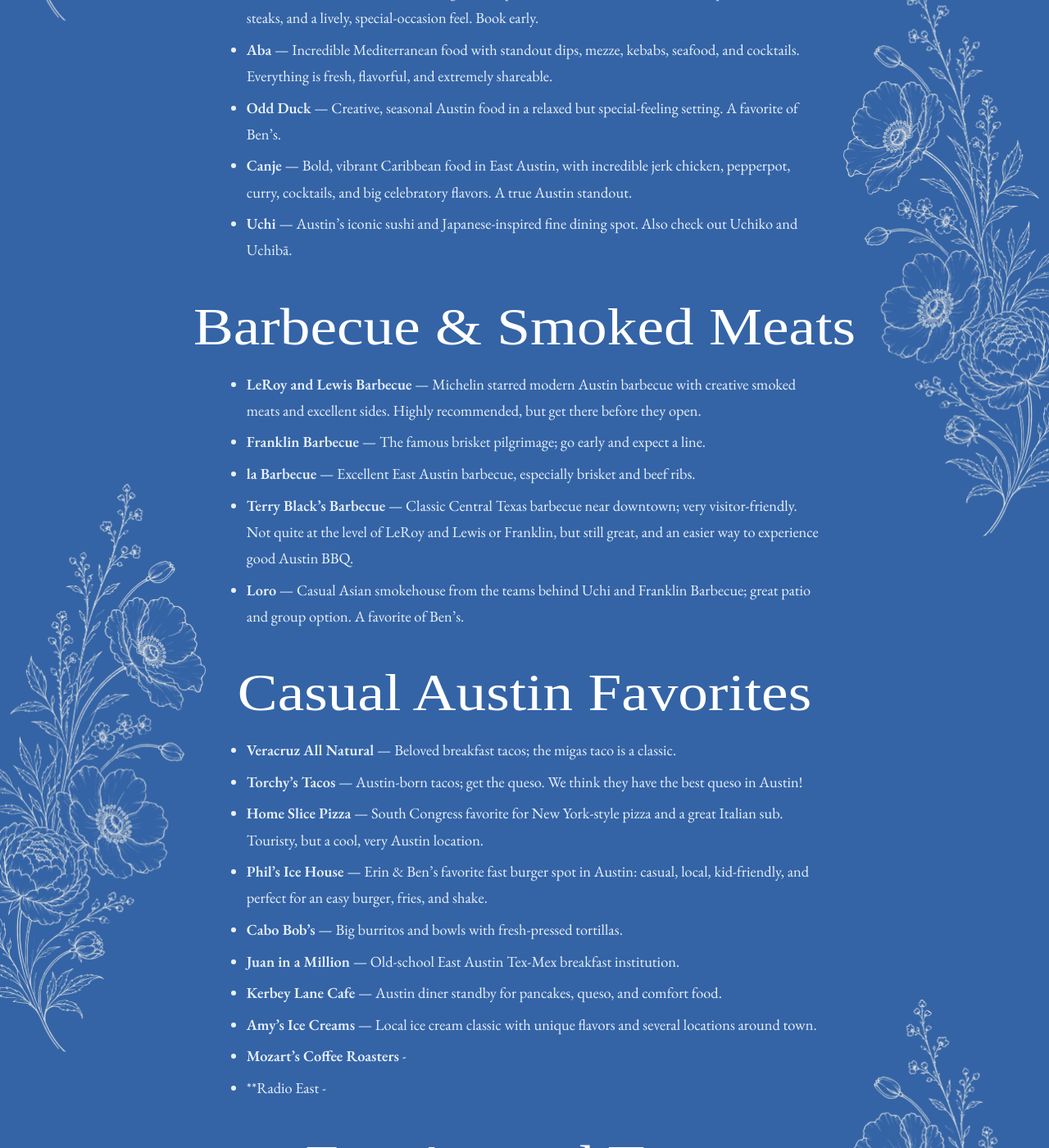
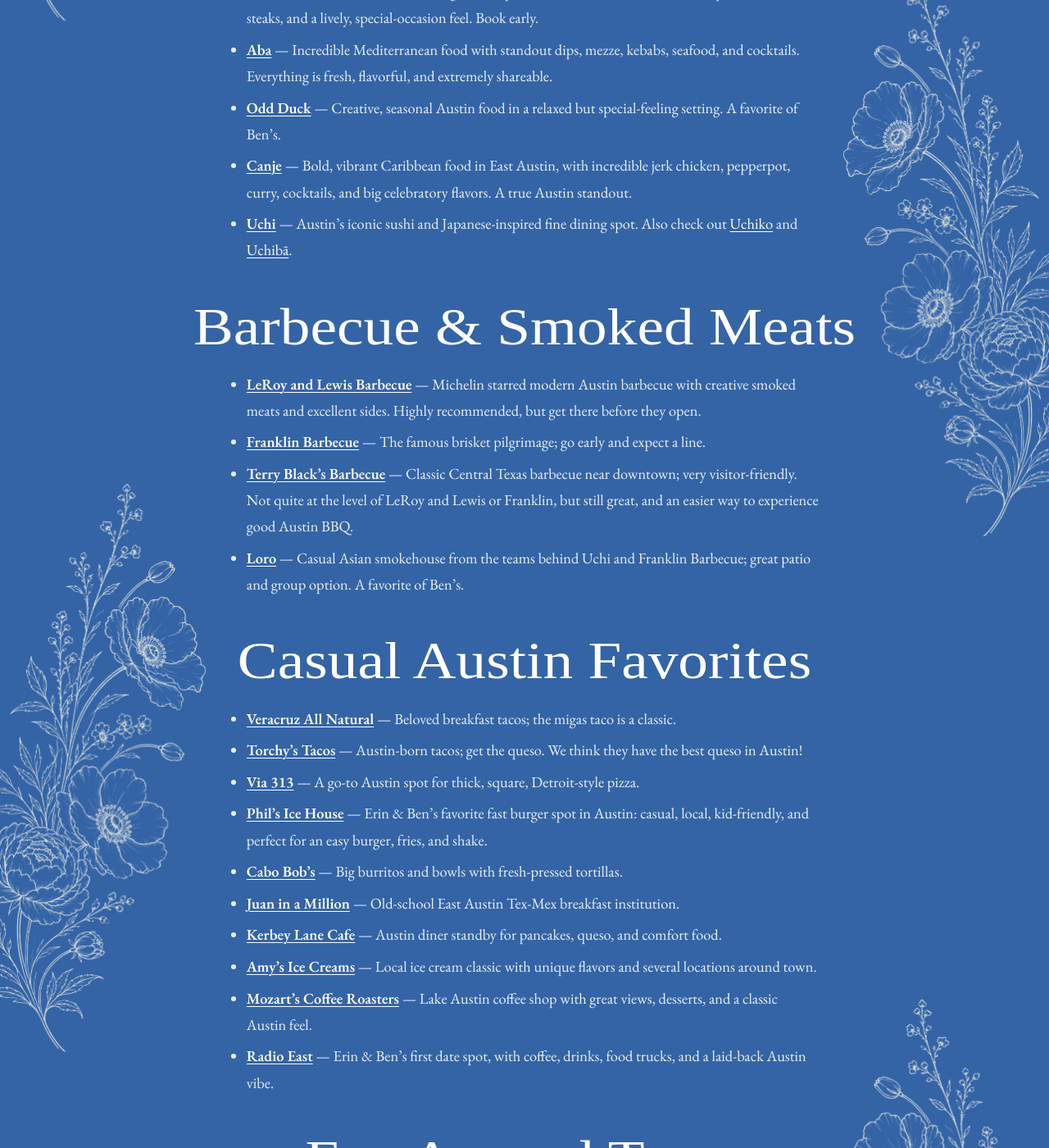
Before and after one commit to bjw7654/wedding-website, a Jekyll site: the page built from what-to-do.md, in a window 1280 px wide and 1400 px high, scrolled down 1316 px. Shown: the whole window at 82% size. Built offline with Jekyll 4.4.1, drawn with Linux system fonts in a browser that asks for light colours; some web fonts are replaced.

Commit message:
what-to-do changes and links

```diff
--- a/what-to-do.md
+++ b/what-to-do.md
@@ -19,48 +19,48 @@
 
 ## Nature & Outdoors
 
-- **Zilker Botanical Garden** — A beautiful, peaceful 28-acre botanical garden near Zilker Park and Barton Springs. We got engaged here!
-- **Barton Springs Pool** — A classic Austin spring-fed swimming pool near Zilker Park.
-- **Lady Bird Lake Trail** — Easy walking, running, and skyline views right through the middle of town.
-- **Zilker Park** — Austin's big central park; great for a casual walk or picnic.
-- **Mount Bonnell** — A quick climb with one of the best views of Lake Austin.
+* **[Zilker Botanical Garden](https://zilkergarden.org/)** — A beautiful, peaceful 28-acre botanical garden near Zilker Park and Barton Springs. We got engaged here!
+* **[Barton Springs Pool](https://www.austintexas.gov/parks/locations/about-barton-springs-pool)** — A classic Austin spring-fed swimming pool near Zilker Park.
+* **[Lady Bird Lake Trail](https://www.austintexas.gov/parks/locations/ann-and-roy-butler-hike-and-bike-trail-and-boardwalk-lady-bird-lake)** — Easy walking, running, and skyline views right through the middle of town.
+* **[Zilker Park](https://www.austintexas.gov/parks/locations/zilker-metropolitan-park)** — Austin's big central park; great for a casual walk or picnic.
+* **[Mount Bonnell](https://www.austintexas.org/listings/mt-bonnell-at-covert-park/2925/)** — A quick climb with one of the best views of Lake Austin.
 
 ## Nice Dinners & Reservations
 
-- **Red Ash** — Our favorite fine-dining Italian spot in Austin, known for handmade pasta, wood-fired steaks, and a lively, special-occasion feel. Book early.
-- **Aba** — Incredible Mediterranean food with standout dips, mezze, kebabs, seafood, and cocktails. Everything is fresh, flavorful, and extremely shareable.
-- **Odd Duck** — Creative, seasonal Austin food in a relaxed but special-feeling setting. A favorite of Ben's.
-- **Canje** — Bold, vibrant Caribbean food in East Austin, with incredible jerk chicken, pepperpot, curry, cocktails, and big celebratory flavors. A true Austin standout.
-- **Uchi** — Austin's iconic sushi and Japanese-inspired fine dining spot. Also check out Uchiko and Uchibā.
+* **[Red Ash](https://www.redashgrill.com/)** — Our favorite fine-dining Italian spot in Austin, known for handmade pasta, wood-fired steaks, and a lively, special-occasion feel. Book early.
+* **[Aba](https://www.abarestaurants.com/austin)** — Incredible Mediterranean food with standout dips, mezze, kebabs, seafood, and cocktails. Everything is fresh, flavorful, and extremely shareable.
+* **[Odd Duck](https://www.oddduckaustin.com/)** — Creative, seasonal Austin food in a relaxed but special-feeling setting. A favorite of Ben's.
+* **[Canje](https://canjeatx.com/)** — Bold, vibrant Caribbean food in East Austin, with incredible jerk chicken, pepperpot, curry, cocktails, and big celebratory flavors. A true Austin standout.
+* **[Uchi](https://uchi.uchirestaurants.com/location/sushi-austin/)** — Austin's iconic sushi and Japanese-inspired fine dining spot. Also check out [Uchiko](https://uchiko.uchirestaurants.com/location/sushi-austin/) and [Uchibā](https://uchiba.uchirestaurants.com/location/sushi-austin/).
 
 ## Barbecue & Smoked Meats
 
-- **LeRoy and Lewis Barbecue** — Michelin starred modern Austin barbecue with creative smoked meats and excellent sides. Highly recommended, but get there before they open.
-- **Franklin Barbecue** — The famous brisket pilgrimage; go early and expect a line.
-- **la Barbecue** — Excellent East Austin barbecue, especially brisket and beef ribs.
-- **Terry Black's Barbecue** — Classic Central Texas barbecue near downtown; very visitor-friendly. Not quite at the level of LeRoy and Lewis or Franklin, but still great, and an easier way to experience good Austin BBQ.
-- **Loro** — Casual Asian smokehouse from the teams behind Uchi and Franklin Barbecue; great patio and group option. A favorite of Ben's.
+* **[LeRoy and Lewis Barbecue](https://leroyandlewisbbq.com/)** — Michelin starred modern Austin barbecue with creative smoked meats and excellent sides. Highly recommended, but get there before they open.
+* **[Franklin Barbecue](https://franklinbbq.com/)** — The famous brisket pilgrimage; go early and expect a line.
+* **[Terry Black's Barbecue](https://terryblacksbbq.com/austin)** — Classic Central Texas barbecue near downtown; very visitor-friendly. Not quite at the level of LeRoy and Lewis or Franklin, but still great, and an easier way to experience good Austin BBQ.
+* **[Loro](https://www.loroeats.com/locations/austin/south-lamar/)** — Casual Asian smokehouse from the teams behind Uchi and Franklin Barbecue; great patio and group option. A favorite of Ben's.
 
 ## Casual Austin Favorites
 
-- **Veracruz All Natural** — Beloved breakfast tacos; the migas taco is a classic.
-- **Torchy's Tacos** — Austin-born tacos; get the queso. We think they have the best queso in Austin!
-- **Home Slice Pizza** — South Congress favorite for New York-style pizza and a great Italian sub. Touristy, but a cool, very Austin location.
-- **Phil's Ice House** — Erin & Ben's favorite fast burger spot in Austin: casual, local, kid-friendly, and perfect for an easy burger, fries, and shake.
-- **Cabo Bob's** — Big burritos and bowls with fresh-pressed tortillas.
-- **Juan in a Million** — Old-school East Austin Tex-Mex breakfast institution.
-- **Kerbey Lane Cafe** — Austin diner standby for pancakes, queso, and comfort food.
-- **Amy's Ice Creams** — Local ice cream classic with unique flavors and several locations around town.
-- **Mozart's Coffee Roasters** -
-- **Radio East -
+* **[Veracruz All Natural](https://www.veracruzallnatural.com/)** — Beloved breakfast tacos; the migas taco is a classic.
+* **[Torchy's Tacos](https://torchystacos.com/)** — Austin-born tacos; get the queso. We think they have the best queso in Austin!
+* **[Via 313](https://www.via313.com/)** — A go-to Austin spot for thick, square, Detroit-style pizza.
+* **[Phil's Ice House](https://www.philsicehouse.com/)** — Erin & Ben's favorite fast burger spot in Austin: casual, local, kid-friendly, and perfect for an easy burger, fries, and shake.
+* **[Cabo Bob's](https://cabobobs.com/)** — Big burritos and bowls with fresh-pressed tortillas.
+* **[Juan in a Million](https://juaninamillion.com/)** — Old-school East Austin Tex-Mex breakfast institution.
+* **[Kerbey Lane Cafe](https://www.kerbeylanecafe.com/)** — Austin diner standby for pancakes, queso, and comfort food.
+* **[Amy's Ice Creams](https://amysicecreams.com/)** — Local ice cream classic with unique flavors and several locations around town.
+* **[Mozart's Coffee Roasters](https://mozartscoffee.com/)** — Lake Austin coffee shop with great views, desserts, and a classic Austin feel.
+* **[Radio East](https://radiocoffeeandbeer.com/radio-east)** — Erin & Ben’s first date spot, with coffee, drinks, food trucks, and a laid-back Austin vibe.
 
 ## Fun Around Town
 
-- **Alamo Drafthouse** — Austin-born dinner-and-a-movie institution; a great low-effort option if you want to catch a film, order snacks, and relax. You can't properly complain about the new ordering system if you've never been.
-- **Congress Avenue Bats** — Around sunset, watch Austin's bats fly out from under the Congress Avenue Bridge. Around 1.5 million bats live under the bridge during peak season. March is early in bat season, so sightings can vary, but it's a classic Austin experience if they're flying.
-- **Cidercade** — Big arcade on Lady Bird Lake with unlimited free-play games after admission; fun for groups, dates, and low-stakes hanging out.
-- **Blanton Museum of Art** — UT's major art museum, with a strong permanent collection, rotating exhibitions, and Ellsworth Kelly's Austin.
-- **LBJ Presidential Library** — Presidential history, civil rights, the Great Society, and a look at 1960s America on the UT campus.
+* **[Alamo Drafthouse](https://drafthouse.com/austin)** — Austin-born dinner-and-a-movie institution; a great low-effort option if you want to catch a film, order snacks, and relax. You can't properly complain about the new ordering system if you've never been.
+* **[Congress Avenue Bats](https://www.austintexas.org/things-to-do/outdoors/bat-watching/)** — Around sunset, watch Austin's bats fly out from under the Congress Avenue Bridge. Around 1.5 million bats live under the bridge during peak season. March is early in bat season, so sightings can vary, but it's a classic Austin experience if they're flying.
+* **[Cidercade](https://cidercade.com/austin/)** — Big arcade on Lady Bird Lake with unlimited free-play games after admission; fun for groups, dates, and low-stakes hanging out.
+* **[Blanton Museum of Art](https://blantonmuseum.org/)** — UT's major art museum, with a strong permanent collection, rotating exhibitions, and Ellsworth Kelly's Austin.
+* **[LBJ Presidential Library](https://www.lbjlibrary.org/)** — Presidential history, civil rights, the Great Society, and a look at 1960s America on the UT campus.
+
 
 ## Planning Tips
 
```
